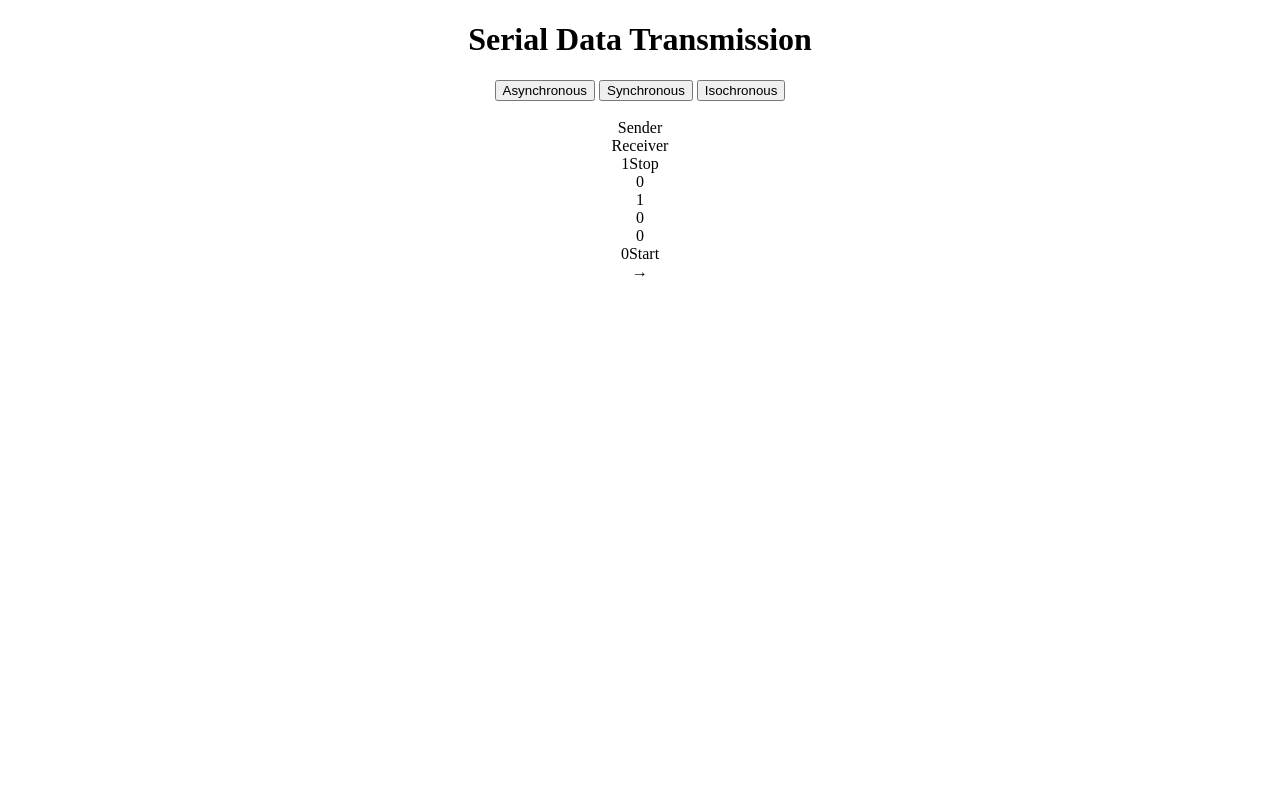
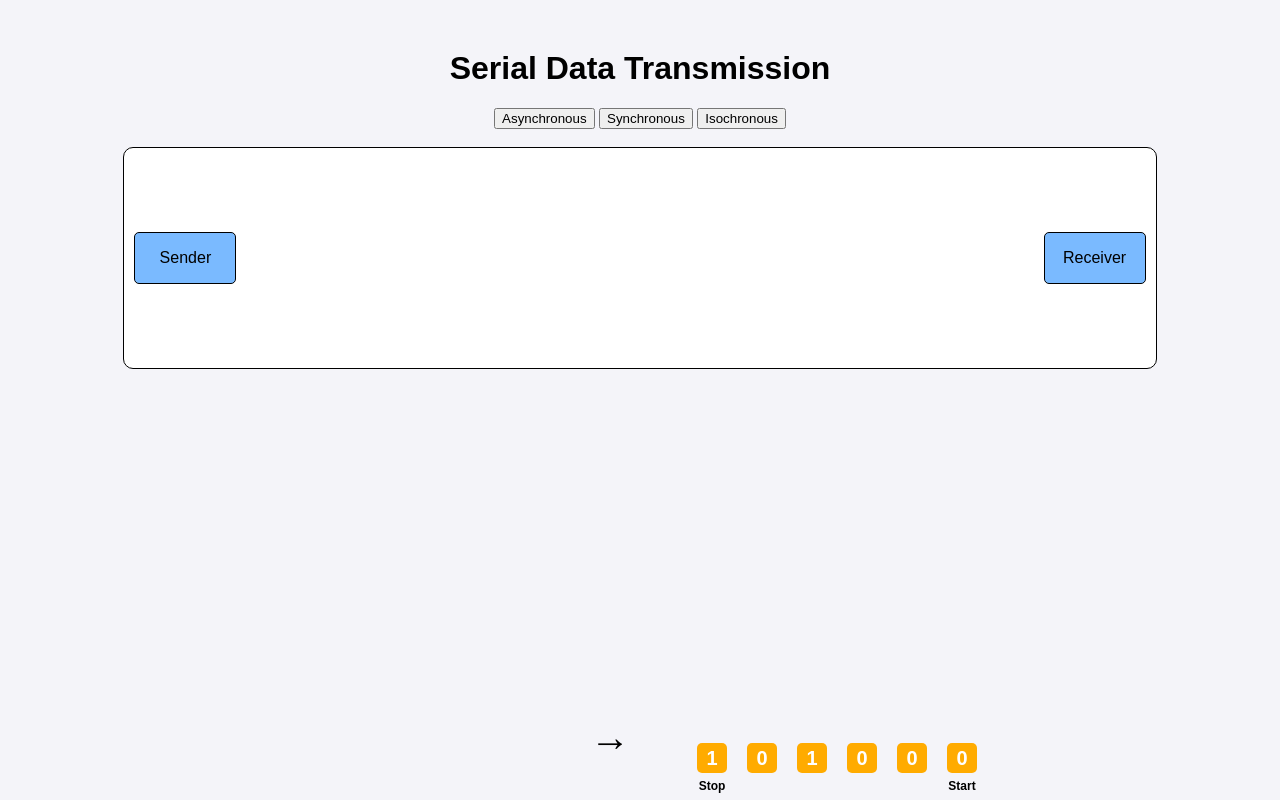
Before and after one commit to AnisurRahmanJU/sdatatrans, a plain HTML site: page index.html in a window 1280 px wide. Both pictures are taken after a click on the button "Asynchronous". Drawn offline with Linux system fonts and the light colour scheme.

Commit message:
Update index.html

```diff
--- a/index.html
+++ b/index.html
@@ -4,11 +4,116 @@
   <meta charset="UTF-8">
   <meta name="viewport" content="width=device-width, initial-scale=1.0">
   <title>Serial Data Transmission</title>
-  <link rel="stylesheet" href="style.css">
+  <style>
+    body {
+      background-color: #f4f4f9;
+      font-family: Arial, sans-serif;
+    }
+
+    .container {
+      margin-top: 50px;
+    }
+
+    .transmission-container {
+      position: relative;
+      height: 200px;
+      display: flex;
+      justify-content: space-between;
+      align-items: center;
+      border: 1px solid #000;
+      border-radius: 10px;
+      padding: 10px;
+      background-color: #fff;
+      width: 80%;
+      margin: 0 auto;
+    }
+
+    .sender, .receiver {
+      width: 100px;
+      height: 50px;
+      display: flex;
+      justify-content: center;
+      align-items: center;
+      border: 1px solid #000;
+      background-color: #7abaff;
+      border-radius: 5px;
+    }
+
+    .binary-bit-container {
+      position: absolute;
+      bottom: 10px;
+      left: 120px;
+      width: 450px;
+      display: flex;
+      justify-content: space-between;
+      border: 2px solid transparent;
+      border-radius: 5px;
+      transition: border 0.3s ease;
+    }
+
+    .binary-bit {
+      width: 30px;
+      height: 30px;
+      display: inline-flex;
+      justify-content: center;
+      align-items: center;
+      margin: 5px;
+      font-weight: bold;
+      font-size: 20px;
+      border-radius: 5px;
+      background-color: #ffab00;
+      color: white;
+      opacity: 0;
+      position: absolute;
+      bottom: 10px;
+    }
+
+    .binary-bit span {
+      font-size: 12px;
+      color: black;
+      position: absolute;
+      bottom: -20px;
+    }
+
+    .data-bit.active {
+      animation: transmit 2s forwards;
+    }
+
+    @keyframes transmit {
+      0% { transform: translateX(0); opacity: 1; }
+      100% { transform: translateX(450px); opacity: 1; }
+    }
+
+    .arrow {
+      position: absolute;
+      bottom: 40px;
+      left: 140px;
+      font-size: 40px;
+      color: #000;
+      opacity: 0;
+      animation: arrowMove 2s forwards;
+    }
+
+    @keyframes arrowMove {
+      0% { transform: translateX(0); opacity: 1; }
+      100% { transform: translateX(450px); opacity: 1; }
+    }
+
+    .synchronous-frame .binary-bit {
+      border: 3px solid black;
+    }
+
+    .isochronous-frame .binary-bit:nth-child(-n+3) {
+      border: 3px solid red;
+    }
+
+    .isochronous-frame .binary-bit:nth-child(n+4) {
+      border: 2px solid #ffab00;
+    }
+  </style>
 </head>
 <body>
-  <center>
-
+<center>
   <div class="container">
     <h1 class="text-center">Serial Data Transmission</h1>
     <div class="d-flex justify-content-center">
@@ -16,8 +121,7 @@
       <button id="sync-btn" class="btn btn-success m-2">Synchronous</button>
       <button id="iso-btn" class="btn btn-warning m-2">Isochronous</button>
     </div>
-     <br>
-
+    <br>
     <div class="transmission-container">
       <div class="sender">Sender</div>
       <div class="receiver">Receiver</div>
@@ -26,7 +130,98 @@
     <div id="arrow" class="arrow">→</div>
   </div>
 
-  <script src="script.js"></script>
+  <script>
+    const asyncBtn = document.getElementById("async-btn");
+    const syncBtn = document.getElementById("sync-btn");
+    const isoBtn = document.getElementById("iso-btn");
+
+    const binaryBitsContainer = document.getElementById("binary-bits-container");
+    const arrow = document.getElementById("arrow");
+
+    // Function to generate random binary bits, ensuring first is 1 (Stop) and last is 0 (Start)
+    function generateBinaryData(length) {
+      let binaryData = [1]; // First bit as Stop (1)
+      for (let i = 1; i < length - 1; i++) {
+        binaryData.push(Math.random() > 0.5 ? 1 : 0);
+      }
+      binaryData.push(0); // Last bit as Start (0)
+      return binaryData;
+    }
+
+    function createBinaryBits(data, transmissionType) {
+      binaryBitsContainer.innerHTML = ''; // Clear the previous bits
+
+      // Apply specific frame styles for Synchronous or Isochronous
+      if (transmissionType === "sync") {
+        binaryBitsContainer.classList.add('synchronous-frame');
+      } else if (transmissionType === "iso") {
+        binaryBitsContainer.classList.add('isochronous-frame');
+      }
+
+      data.forEach((bit, index) => {
+        const bitElement = document.createElement('div');
+        bitElement.classList.add('binary-bit');
+        bitElement.textContent = bit;
+
+        // Add text for "Stop" and "Start" bits
+        const label = document.createElement('span');
+        if (index === 0) {
+          bitElement.textContent = '1'; // First bit as Stop
+          label.textContent = 'Stop';
+        } else if (index === data.length - 1) {
+          bitElement.textContent = '0'; // Last bit as Start
+          label.textContent = 'Start';
+        }
+
+        bitElement.appendChild(label);
+
+        // Position each bit starting aligned with sender
+        bitElement.style.left = `${120 + (index * 50)}px`; // Stagger the bits across
+
+        binaryBitsContainer.appendChild(bitElement);
+
+        // Trigger animation for each bit with a delay
+        setTimeout(() => {
+          bitElement.classList.add('active');
+        }, 200 * index); // Delay for bit by bit movement
+      });
+
+      // Animate arrow movement after a delay
+      setTimeout(() => {
+        arrow.style.animation = 'arrowMove 2s forwards';
+        arrow.style.opacity = 1;
+      }, 200);
+    }
+
+    asyncBtn.addEventListener("click", () => {
+      binaryBitsContainer.classList.remove('synchronous-frame', 'isochronous-frame');
+      const binaryData = generateBinaryData(6); // Generate 6 bits with first as Stop and last as Start
+      createBinaryBits(binaryData, "async");
+      animateBinaryBits();
+    });
+
+    syncBtn.addEventListener("click", () => {
+      binaryBitsContainer.classList.remove('isochronous-frame');
+      const binaryData = generateBinaryData(6); // Generate 6 bits
+      createBinaryBits(binaryData, "sync");
+      animateBinaryBits();
+    });
+
+    isoBtn.addEventListener("click", () => {
+      binaryBitsContainer.classList.remove('synchronous-frame');
+      const binaryData = generateBinaryData(6); // Generate 6 bits
+      createBinaryBits(binaryData, "iso");
+      animateBinaryBits();
+    });
+
+    // Animate the binary bits
+    function animateBinaryBits() {
+      const bits = document.querySelectorAll('.binary-bit');
+      bits.forEach(bit => {
+        bit.style.animation = 'transmit 2s forwards';
+      });
+    }
+  </script>
   </center>
 </body>
 </html>
```
